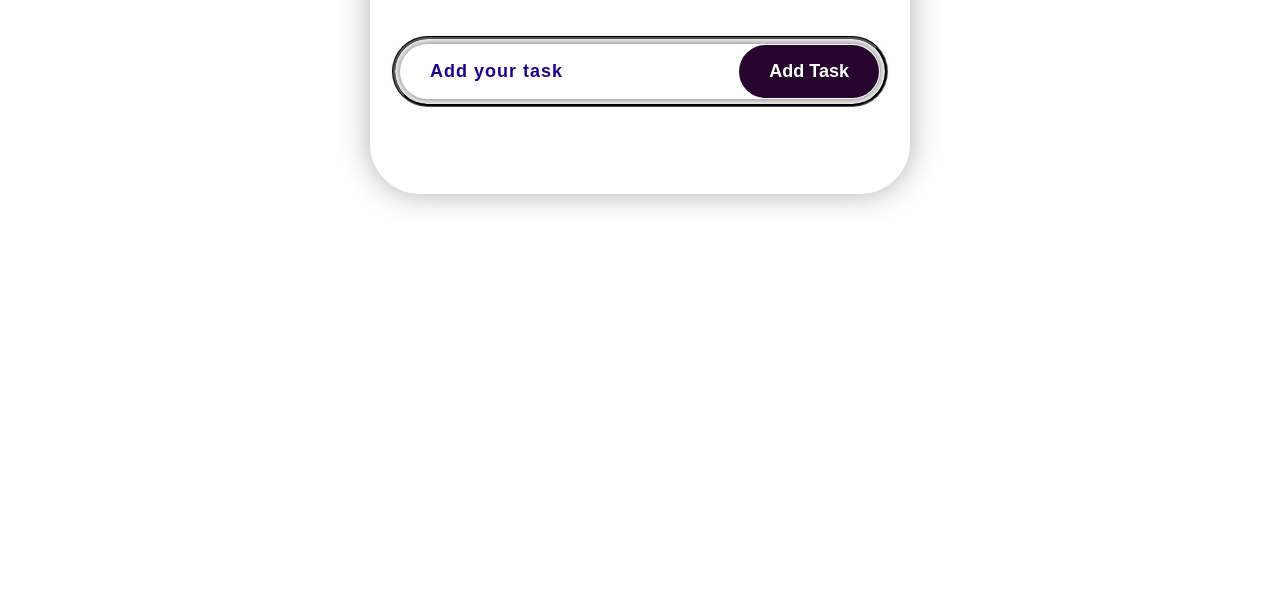
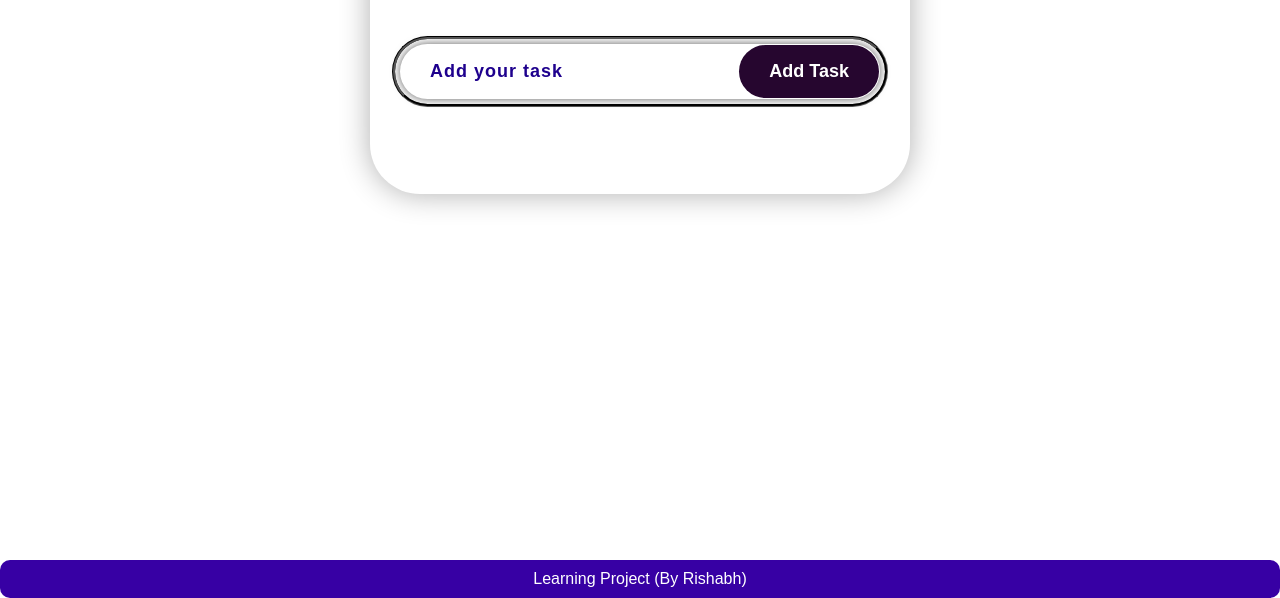
Before and after one commit to crishabhkumar/ToDo-App, a plain HTML site: page index.html in a window 1280 px wide. Shown: the part 240-838 px from the top of the page. Before the commit the page ends 800 px from the top, so only its background shows below. Drawn offline with Linux system fonts and the light colour scheme.

Commit message:
Adding Footer

```diff
--- a/CSS/style.css
+++ b/CSS/style.css
@@ -144,3 +144,10 @@ ul li.checked span:hover {
   background: #fff;
   color: #000;
 }
+footer {
+  background-color: #3700a4;
+  color: white;
+  text-align: center;
+  padding: 10px;
+  border-radius: 10px;
+}
--- a/index.html
+++ b/index.html
@@ -23,6 +23,9 @@
         </ul>
       </div>
     </div>
+    <footer>
+      <p>Learning Project (By Rishabh)</p>
+    </footer>
     <script src="app.js"></script>
   </body>
 </html>
```
